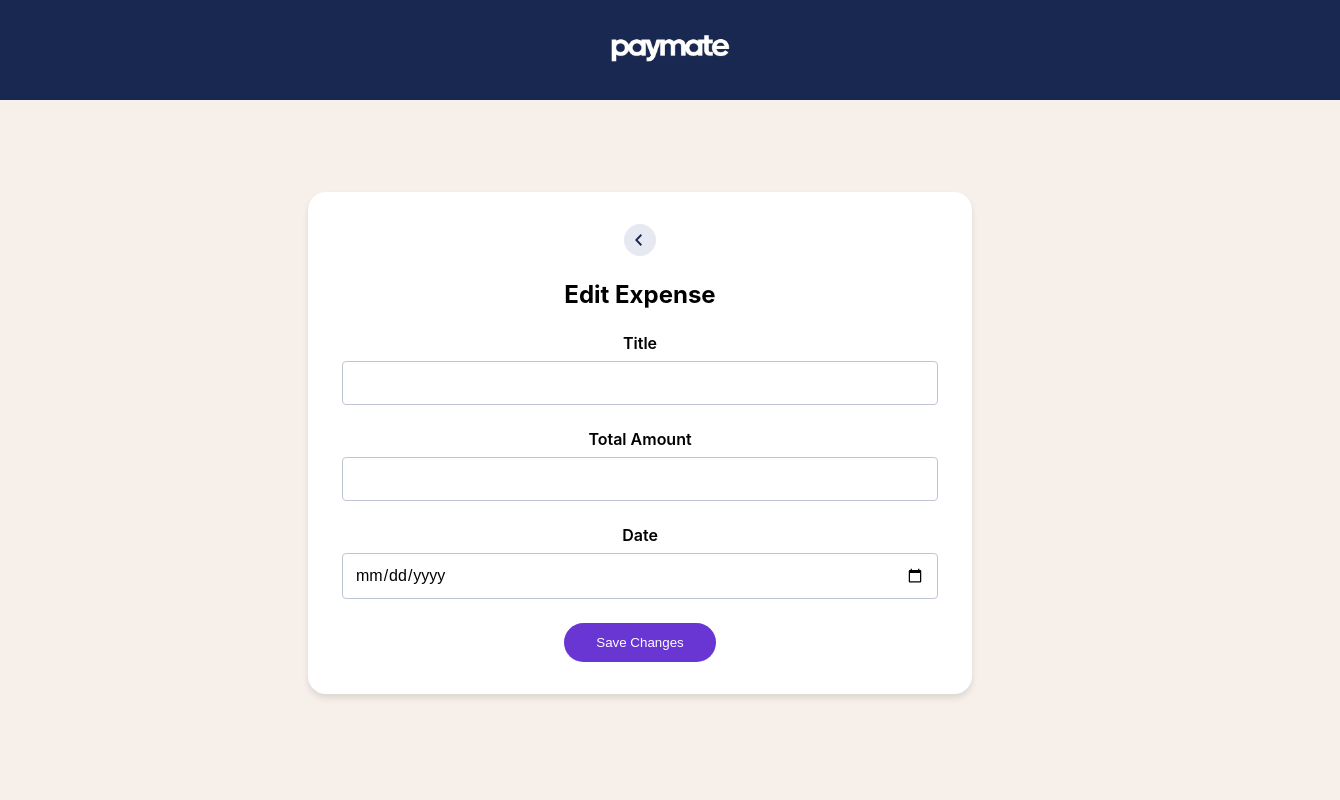
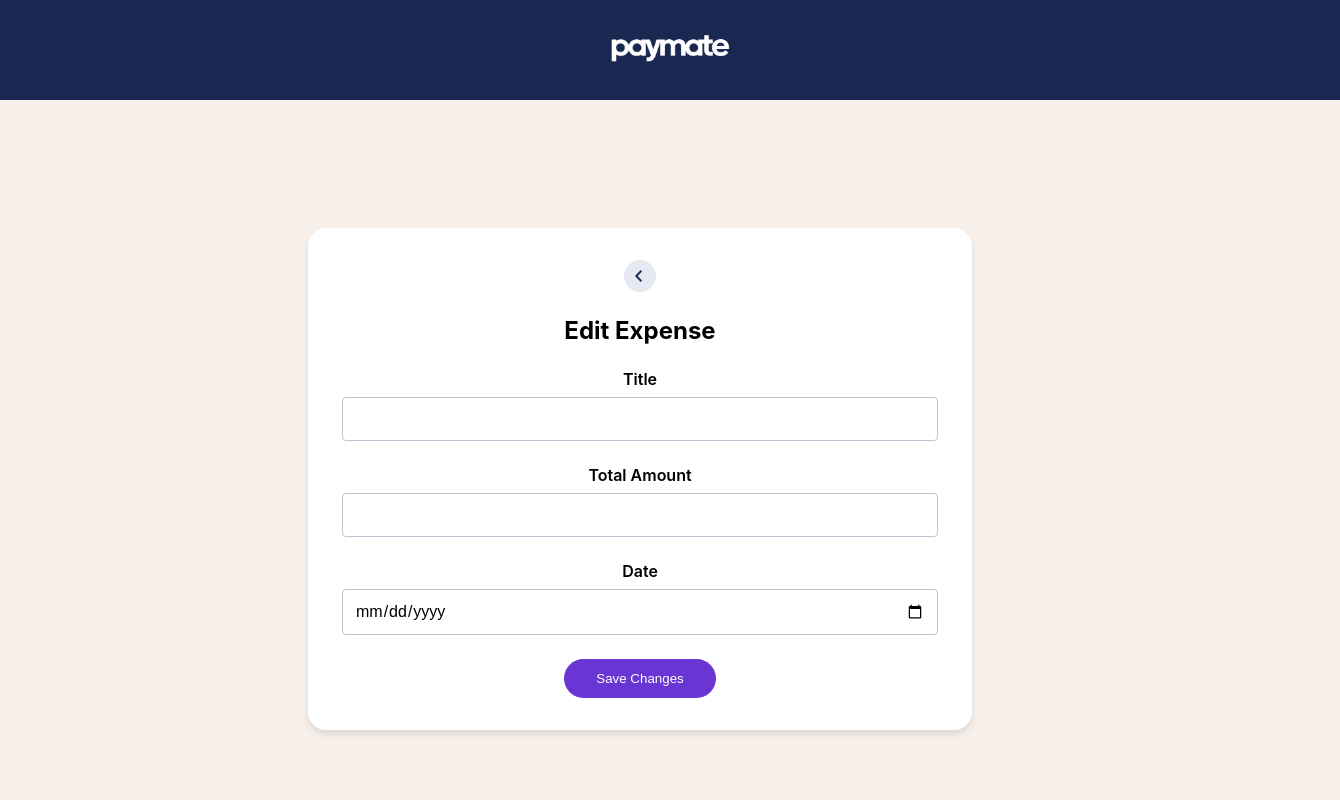
Before and after one commit to thekjp/expenses, a React (Create React App) app: page /expenses/1/edit in a window 1280 px wide. Shown: the top 800 px of the page, 1340 px wide, since content can reach past the window. Built offline with nearby package versions, Linux system fonts and the light colour scheme; no server answers.

Commit message:
finish tidy up

```diff
--- a/src/components/AddExpense/AddExpense.scss
+++ b/src/components/AddExpense/AddExpense.scss
@@ -4,7 +4,7 @@
 
 .add-expense {
   width: 90%;
-  margin: 15% auto 10% auto;
+  margin: 10% auto 10% auto;
   max-width: 600px;
   background: $p-light;
   padding: 2rem;
--- a/src/components/EditExpense/EditExpense.scss
+++ b/src/components/EditExpense/EditExpense.scss
@@ -4,7 +4,7 @@
 
 .edit-expense {
   width: 90%;
-  margin: 15% auto 10% auto;
+  margin: 10% auto 10% auto;
   max-width: 600px;
   background: $p-light;
   padding: 2rem;
--- a/src/components/Header/Header.jsx
+++ b/src/components/Header/Header.jsx
@@ -6,9 +6,11 @@ function Header() {
   return (
     <section className="header">
       <div className="header-contatiner">
-        <div className="header__left">
-          <img src={Logo} alt="logo" />
-        </div>
+        <Link className="header-logo__link" to="/home">
+          <div className="header__left">
+            <img src={Logo} alt="logo" />
+          </div>
+        </Link>
       </div>
     </section>
   );
--- a/src/components/Header/Header.scss
+++ b/src/components/Header/Header.scss
@@ -5,7 +5,7 @@
 .header {
     background-color: $p-dark;
     padding: 1.875rem;
-    position: fixed;
+    // position: fixed;
     top: 0;
     width: 100%;
 
--- a/src/pages/MainPage/MainPage.jsx
+++ b/src/pages/MainPage/MainPage.jsx
@@ -3,8 +3,13 @@ import "./MainPage.scss";
 
 function MainPage() {
   return (
-    <div className="main-page">
-      <ExpensesList />
+    <div className="main">
+      <div className="main-containter">
+        <div className="main__left"></div>
+        <div className="main__right">
+          <ExpensesList />
+        </div>
+      </div>
     </div>
   );
 }
--- a/src/pages/MainPage/MainPage.scss
+++ b/src/pages/MainPage/MainPage.scss
@@ -2,6 +2,18 @@
 @use '../../styles/partials/mixins' as *;
 @use '../../styles/partials/variables' as *;
 
-body {
-    background-color: $bg-light;
+.main {
+    &-containter {
+        display: flex;
+        flex-direction: row;
+    }
+
+    &__left {
+        width: 30%;
+        background-color: $bg-light;
+    }
+
+    &__right {
+        width: 70%;
+    }
 }
--- a/src/styles/partials/_global.scss
+++ b/src/styles/partials/_global.scss
@@ -52,6 +52,10 @@ $transition: 0.2s;
 /*                                   BUTTONS                                  */
 /* -------------------------------------------------------------------------- */
 
+body {
+    background-color: $bg-light;
+}
+
 .btn {
     text-align: center;
     padding: calc($m-padding / 2) $m-padding;
```
